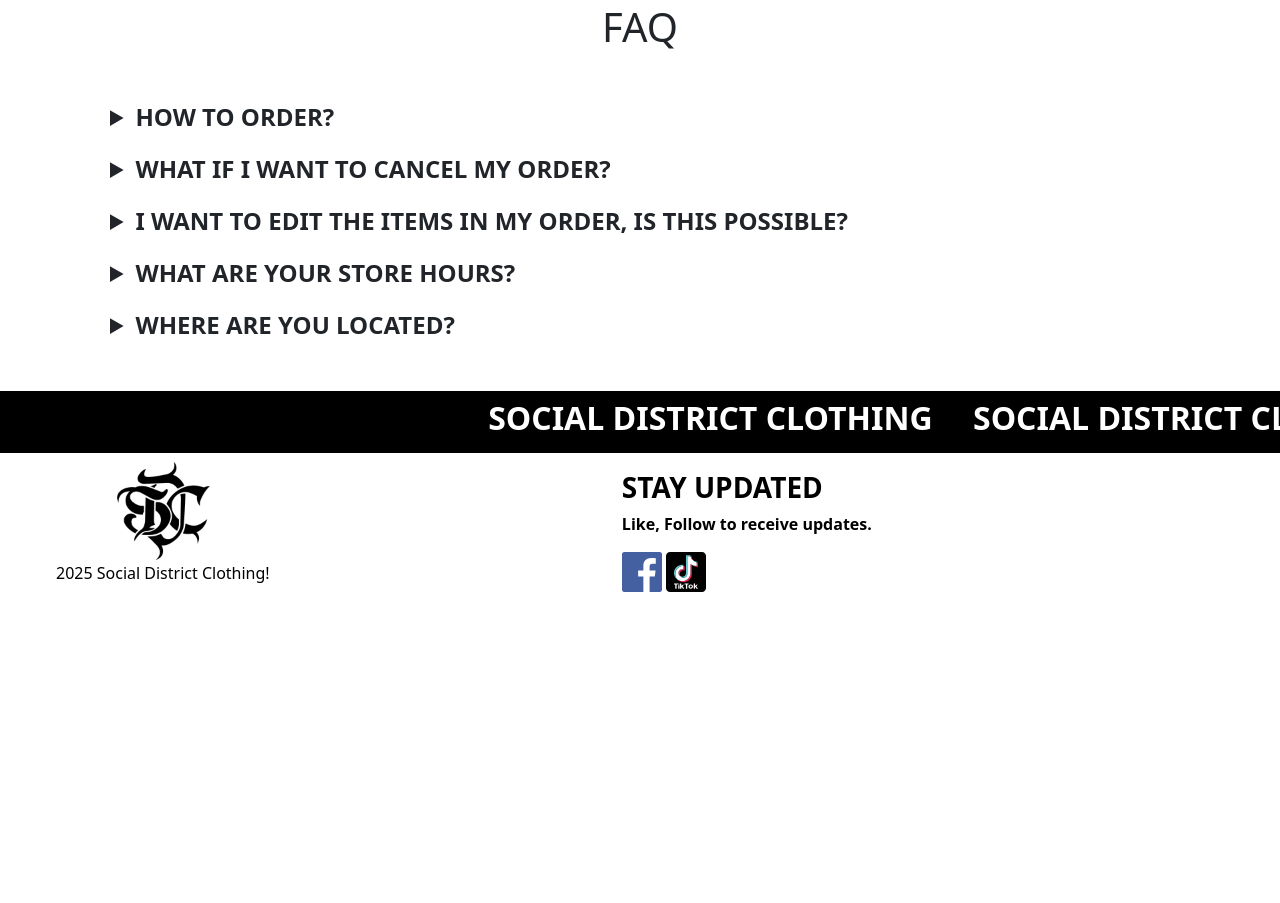
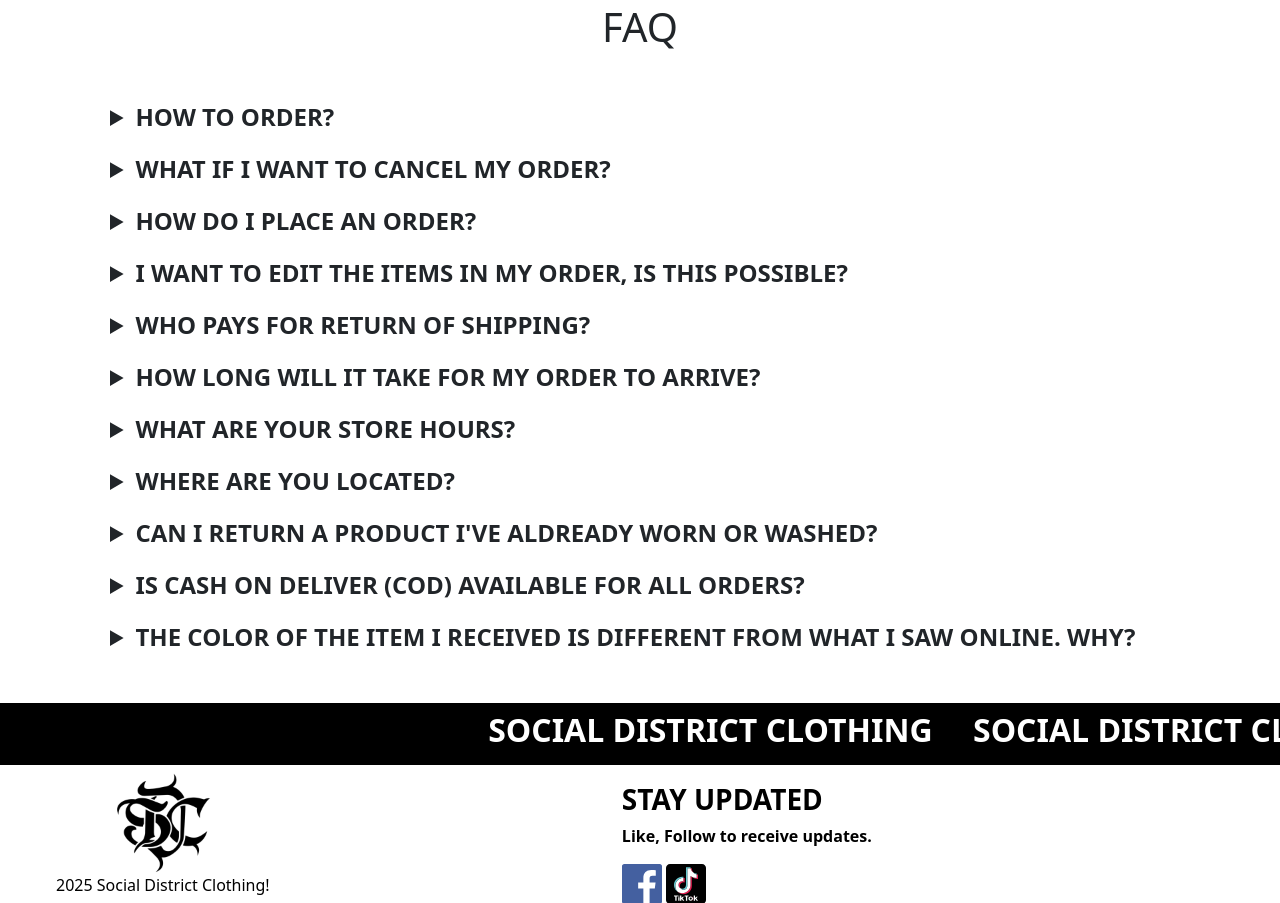
Before and after one commit to Roblangbot/SDC, a Django app: page /faq/ in a window 1280 px wide. Shown: the part 146-1049 px from the top of the page. Before the commit the page ends 738 px from the top, so only its background shows below. Run offline with Django 4.2, Linux system fonts and the light colour scheme; some libraries are stand-ins or nearby versions.

Commit message:
latest  update

```diff
--- a/social_dc/templates/base.html
+++ b/social_dc/templates/base.html
@@ -10,22 +10,6 @@
     <link rel="stylesheet" href="{% static 'styles/styles.css' %}">
 </head>
 <body>
-    {% if messages %}
-      <div aria-live="polite" aria-atomic="true" class="position-fixed left-50 p-3" style="z-index: 1055;">
-        {% for message in messages %}
-        <div class="toast align-items-center text-bg-success border-0" role="alert" aria-live="assertive" aria-atomic="true">
-          <div class="d-flex">
-            <div class="toast-body">
-              {{ message }}
-            </div>
-            <button type="button" class="btn-close btn-close-white me-2 m-auto" data-bs-dismiss="toast" aria-label="Close"></button>
-          </div>
-        </div>
-        {% endfor %}
-      </div>
-    {% endif %}
-
-
     <nav class="navbar navbar-expand-lg">
         <div class="container-fluid mx-5 fs-5 fw-semibold">
           <a class="navbar-brand" href="{% url "home" %}">
--- a/social_dc/templates/faq.html
+++ b/social_dc/templates/faq.html
@@ -25,8 +25,26 @@
                 </div>
                 <div class="container m-3">
                     <details>
+                        <summary class="fw-bold fs-4" >HOW DO I PLACE AN ORDER?</summary>
+                        <p>Simply select your desired products and add them to your cart. Proceed to the checkout, fill out the order form with your valid email and contact number, and then check your email for an order summary and payment instructions.</p>
+                    </details>
+                </div>
+                <div class="container m-3">
+                    <details>
                         <summary class="fw-bold fs-4" >I WANT TO EDIT THE ITEMS IN MY ORDER, IS THIS POSSIBLE?</summary>
                         <p>All orders are final upon placement, we cannot modify the quantity and/or the item on your order.</p>
+                    </details>
+                </div>
+                <div class="container m-3">
+                    <details>
+                        <summary class="fw-bold fs-4" >WHO PAYS FOR RETURN OF SHIPPING?</summary>
+                        <p>The customer is responsible for the shipping charges for returns. However, in the case of an exchange, we will cover the shipping cost to send the new product to you.</p>
+                    </details>
+                </div>
+                <div class="container m-3">
+                    <details>
+                        <summary class="fw-bold fs-4" >HOW LONG WILL IT TAKE FOR MY ORDER TO ARRIVE?</summary>
+                        <p> Processing an order may take a few business days. Delivery times vary depending on your location, but once shipped, you will be able to track your package's estimated arrival.</p>
                     </details>
                 </div>
                 <div class="container m-3">
@@ -41,6 +59,24 @@
                         <p>Our Flagship store can be found at Divisoria 999 Mall 2 ( Pasilio 2D-12 ) Divisoria, Manila. You'll have no trouble locating us using Waze or Google Maps. Simply search for "Social District Clothing" and you'll be on your way!.</p>
                     </details>
                 </div>
+                <div class="container m-3">
+                    <details>
+                        <summary class="fw-bold fs-4" >CAN I RETURN A PRODUCT I'VE ALDREADY WORN OR WASHED?</summary>
+                        <p>No, we cannot accept returns for items that have been worn, washed, or altered.</p>
+                    </details>
+                </div>
+                <div class="container m-3">
+                    <details>
+                        <summary class="fw-bold fs-4" >IS CASH ON DELIVER (COD) AVAILABLE FOR ALL ORDERS?</summary>
+                        <p>For security reasons, COD is not available for purchases over a certain amount (e.g., PHP5,000) or for bulk orders.</p>
+                    </details>
+                </div>
+                <div class="container m-3">
+                    <details>
+                        <summary class="fw-bold fs-4" >THE COLOR OF THE ITEM I RECEIVED IS DIFFERENT FROM WHAT I SAW ONLINE. WHY?</summary>
+                        <p>Product colors can appear differently on various screens and devices. Color variations may also occur due to different lighting conditions during product photography.</p>
+                    </details>
+                </div>
             </div>
 
         </div>
--- a/social_dc/views.py
+++ b/social_dc/views.py
@@ -10,12 +10,13 @@ from django.conf import settings
 from django.core.mail import send_mail
 from django.shortcuts import render, redirect, get_object_or_404
 from django.http import HttpResponseBadRequest, HttpResponseNotFound, JsonResponse, HttpResponseRedirect
-from django.db.models import Sum, Count
+from django.db.models import Sum, Count, Avg
 from django.db.models.functions import TruncMonth, TruncDay
 from django.utils import timezone
 from .models import (ProductTable, PriceTable, SizeTable, ColorTable, OrderTable, SalesTable, ProdNameTable)
 from .forms import ProductForm
 from .utils import enrich_cart
+import statistics
 from django.core.paginator import Paginator
 
 
@@ -284,6 +285,7 @@ def add_to_cart(request):
         response = redirect('productPage', productID=product.productid)
         response.set_cookie('item_count', total_item_count, max_age=3600)  # expires in 1 hour
 
+        messages.success(request, "Item successfully added to cart!")
         return response
 
     return HttpResponseBadRequest("Invalid method.")
@@ -416,91 +418,98 @@ def variantCreation(request):
 # DATA ANALYSIS
 @login_required(login_url='adminLogin')
 def salesMonitor(request):
-    # # Filter April to May 2023
-    # start_date = date(2023, 4, 1)
-    # end_date = date(2023, 5, 31)
+    # Filter April to May 2023 — you can later generalize this to be dynamic
+    start_date = date(2023, 4, 1)
+    end_date = date(2023, 5, 31)
 
-    # # Filter order records through sales date
-    # orders_apr_may = OrderTable.objects.filter(salesid__sales_date__range=(start_date, end_date))
-    # sales_apr_may = SalesTable.objects.filter(sales_date__range=(start_date, end_date))
+    # Filter orders and sales within date range
+    orders = OrderTable.objects.filter(salesid__sales_date__range=(start_date, end_date))
+    sales = SalesTable.objects.filter(sales_date__range=(start_date, end_date))
 
-    # # Most Bought Color
-    # color_data = orders_apr_may.values('colorid__colorName') \
-    #     .annotate(total=Sum('quantity')).order_by('-total')
+    # ========== SALES TRENDS ========== #
+    sales_timeframe = request.GET.get('timeframe', 'month')
 
-    # # Most Bought Design (Product)
-    # design_data = orders_apr_may.values('productid__productname') \
-    #     .annotate(total=Sum('quantity')).order_by('-total')
+    if sales_timeframe == 'day':
+        sales_data = sales.annotate(day=TruncDay('sales_date')) \
+                          .values('day').annotate(total=Count('salesid')).order_by('day')
+        timeframe_labels = [s['day'].strftime('%d %b') for s in sales_data]
+    else:
+        sales_data = sales.annotate(month=TruncMonth('sales_date')) \
+                          .values('month').annotate(total=Count('salesid')).order_by('month')
+        timeframe_labels = [s['month'].strftime('%b').upper() for s in sales_data]
 
-    # # Most Bought Size
-    # size_data = orders_apr_may.values('sizeid__size') \
-    #     .annotate(total=Sum('quantity')).order_by('-total')
+    # ========== MOST BOUGHT ANALYTICS ========== #
+    color_data = orders.values('productid__colorid__colorname') \
+                       .annotate(total=Sum('quantity')).order_by('-total')
 
-    # # Most Bought Product + Color Combo
-    # combo_data = orders_apr_may.values('productid__productname', 'colorid__colorName') \
-    #     .annotate(total=Sum('quantity')).order_by('-total')
+    design_data = orders.values('productid__prodnameid__name') \
+                        .annotate(total=Sum('quantity')).order_by('-total')
 
-    # # Get daily or monthly sales based on the request
-    # sales_timeframe = request.GET.get('timeframe', 'month')  # Default to 'month'
+    size_data = orders.values('sizeid__size') \
+                      .annotate(total=Sum('quantity')).order_by('-total')
 
-    # if sales_timeframe == 'day':
-    #     # Group by day if 'day' is selected
-    #     sales_data = sales_apr_may.annotate(day=TruncDay('sales_date')) \
-    #         .values('day').annotate(total=Count('salesid')).order_by('day')
-    #     timeframe_labels = [s['day'].strftime('%d %b') for s in sales_data]  # Display as "Day Month"
-    # else:
-    #     # Group by month if 'month' is selected
-    #     sales_data = sales_apr_may.annotate(month=TruncMonth('sales_date')) \
-    #         .values('month').annotate(total=Count('salesid')).order_by('month')
-    #     timeframe_labels = [s['month'].strftime('%b').upper() for s in sales_data]  # Display as "Month"
+    combo_data = orders.values('productid__prodnameid__name', 'productid__colorid__colorname') \
+                       .annotate(total=Sum('quantity')).order_by('-total')
 
-    # # Context for displaying sales data
-    # context = {
-    #     'color_labels': [c['colorid__colorName'] for c in color_data],
-    #     'color_totals': [c['total'] for c in color_data],
+    # ========== AVERAGE ORDER VALUE (AOV) ========== #
+    aov = sales.aggregate(avg_order=Avg('total_price'))['avg_order'] or 0
 
-    #     'design_labels': [d['productid__productname'] for d in design_data],
-    #     'design_totals': [d['total'] for d in design_data],
+    # ========== CUSTOMER LIFETIME VALUE (CLTV) ========== #
+    cltv_data = sales.values('customerid__name') \
+                     .annotate(cltv=Sum('total_price')) \
+                     .order_by('-cltv')[:5]  # top 5 customers
 
-    #     'size_labels': [s['sizeid__size'] for s in size_data],
-    #     'size_totals': [s['total'] for s in size_data],
+    cltv_labels = [entry['customerid__name'] for entry in cltv_data]
+    cltv_totals = [entry['cltv'] for entry in cltv_data]
 
-    #     'combo_labels': [f"{c['productid__productname']}/{c['colorid__colorName']}" for c in combo_data[:5]],
-    #     'combo_totals': [c['total'] for c in combo_data[:5]],
+    # ========== SALES TREND ANALYSIS ========== #
+    linearx = np.arange(len(sales_data)).reshape(-1, 1)
+    lineary = np.array([s['total'] for s in sales_data])
+    trend = None
 
-    #     'sales_labels': timeframe_labels,
-    #     'sales_totals': [s['total'] for s in sales_data],
-    # }
+    if len(linearx) >= 2:
+        model = LinearRegression().fit(linearx, lineary)
+        slope = model.coef_[0]
+        if slope > 0:
+            trend = "Increasing trend"
+        elif slope < 0:
+            trend = "Decreasing trend"
+        else:
+            trend = "Stable sales"
 
-    # # Convert dates to numerical values for regression
-    # linearx = np.arange(len(sales_data)).reshape(-1, 1)
-    # lineary = np.array([s['total'] for s in sales_data])
+    # ========== OUTLIER DETECTION ========== #
+    sales_values = list(lineary)
+    outliers = []
 
-    # # Only run if enough data points
-    # trend = None
-    # if len(linearx) >= 2:
-    #     model = LinearRegression().fit(linearx, lineary)
-    #     slope = model.coef_[0]
-    #     if slope > 0:
-    #         trend = "Increasing trend"
-    #     elif slope < 0:
-    #         trend = "Decreasing trend"
-    #     else:
-    #         trend = "Stable sales"
+    if len(sales_values) >= 2:
+        mean = statistics.mean(sales_values)
+        stdev = statistics.stdev(sales_values)
+        outliers = [timeframe_labels[i] for i, val in enumerate(sales_values)
+                    if abs(val - mean) > 2 * stdev]
 
-    # # Add to context
-    # context['sales_trend'] = trend
+    # ========== CONTEXT FOR TEMPLATE ========== #
+    context = {
+        'color_labels': [c['productid__colorid__colorname'] for c in color_data],
+        'color_totals': [c['total'] for c in color_data],
 
-    # sales_values = [s['total'] for s in sales_data]
-    # if len(sales_values) >= 2:
-    #     mean = statistics.mean(sales_values)
-    #     stdev = statistics.stdev(sales_values)
-    #     outliers = [label for i, label in enumerate(timeframe_labels)
-    #                 if abs(sales_values[i] - mean) > 2 * stdev]
+        'design_labels': [d['productid__prodnameid__name'] for d in design_data],
+        'design_totals': [d['total'] for d in design_data],
 
-    #     context['outlier_periods'] = outliers
+        'size_labels': [s['sizeid__size'] for s in size_data],
+        'size_totals': [s['total'] for s in size_data],
 
+        'combo_labels': [f"{c['productid__prodnameid__name']}/{c['productid__colorid__colorname']}" for c in combo_data[:5]],
+        'combo_totals': [c['total'] for c in combo_data[:5]],
 
-    return render(request, 'salesMonitor.html',
-                #   context
-                  )
+        'sales_labels': timeframe_labels,
+        'sales_totals': list(lineary),
+
+        'average_order_value': round(aov, 2),
+        'cltv_labels': cltv_labels,
+        'cltv_totals': cltv_totals,
+
+        'sales_trend': trend,
+        'outlier_periods': outliers,
+    }
+
+    return render(request, 'salesMonitor.html', context)
```
Also changed, not shown: social_dc/templates/includes/toast.html (added, +30 -0 lines), social_dc/templates/productPage.html (+31 -15 lines), social_dc/templates/salesMonitor.html (+64 -45 lines), social_dc/templatetags/custom_filters.py (added, +10 -0 lines), social_dc/templatetags/__init__.py (added).
